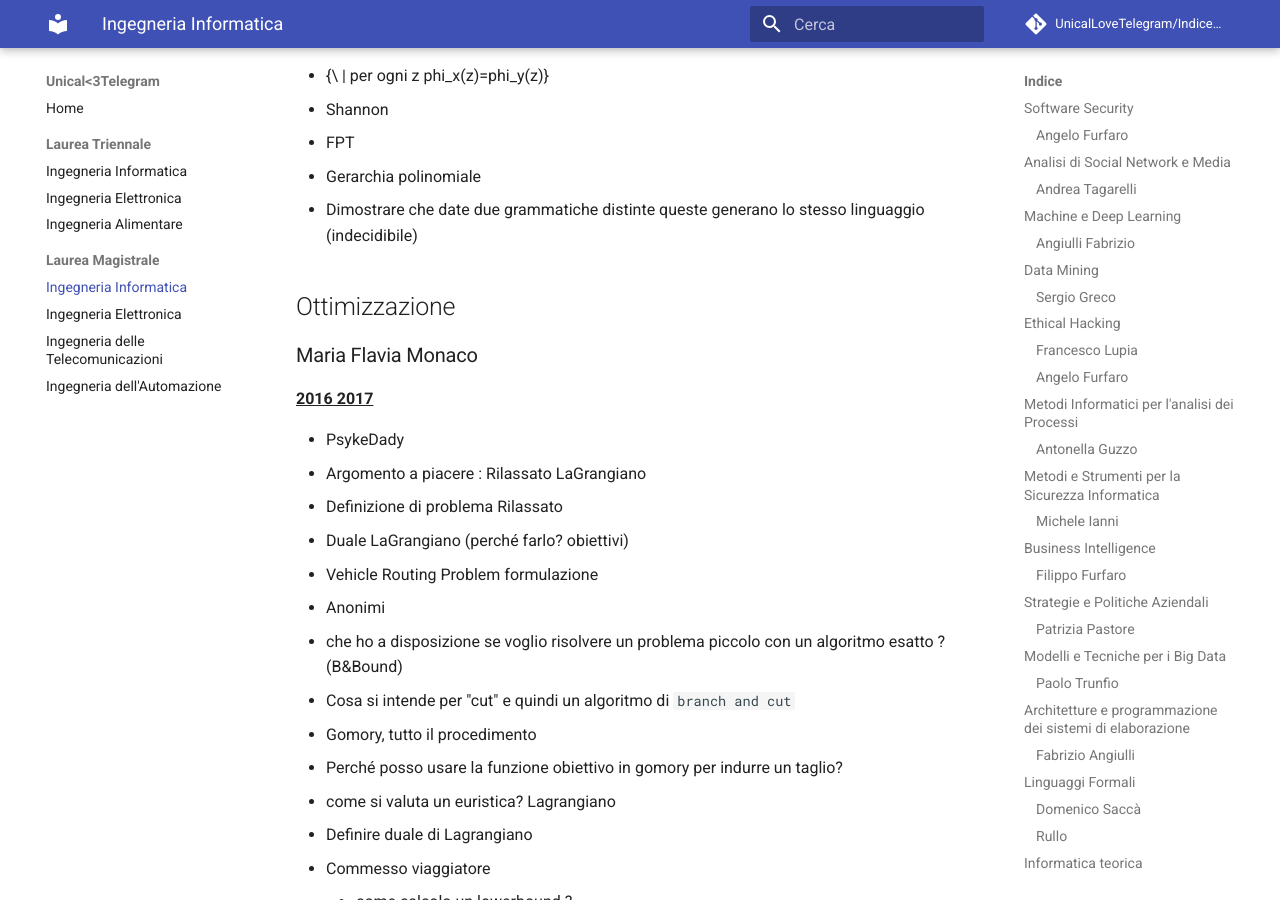
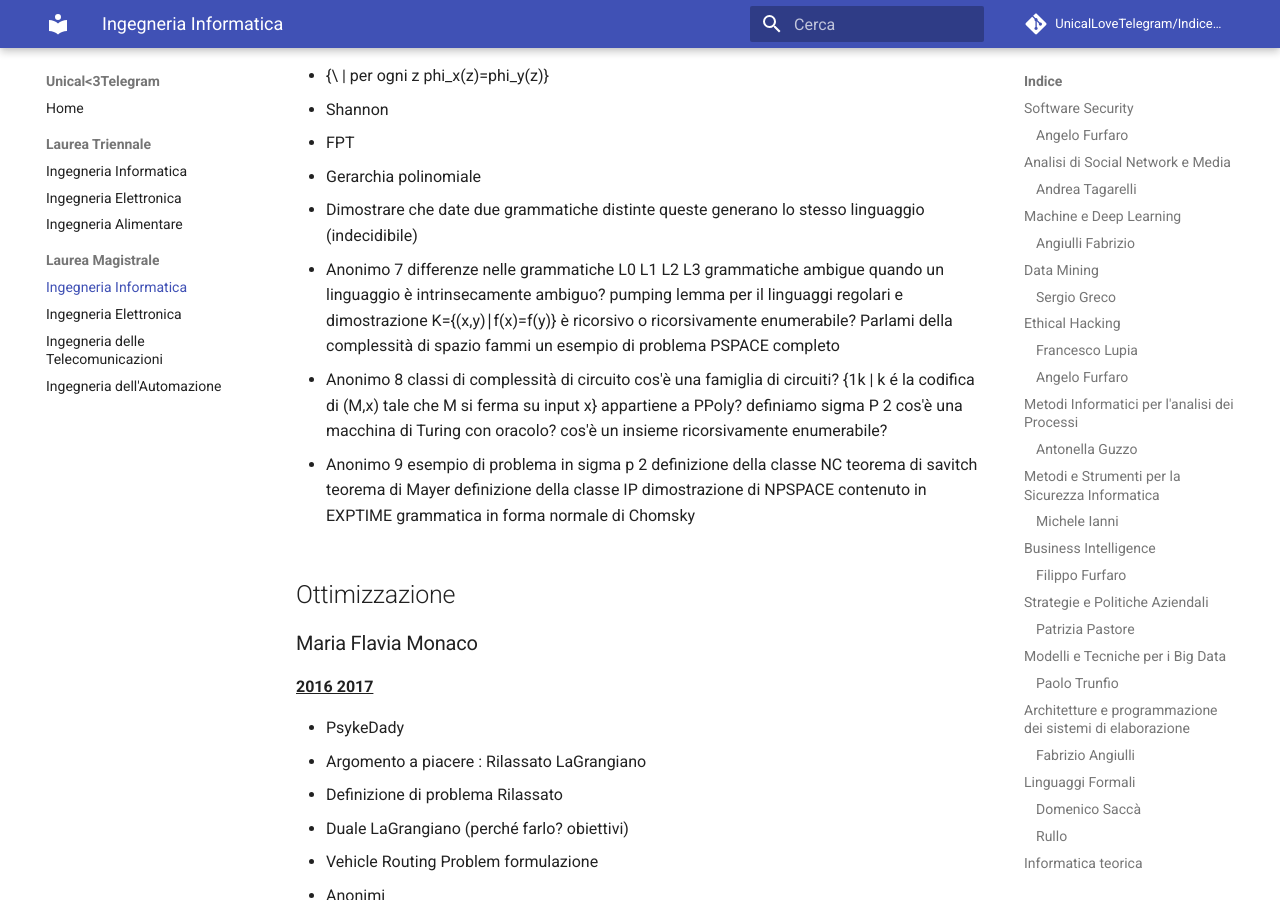
Before and after one commit to UnicalLoveTelegram/IndiceArgomentiOrale, an MkDocs documentation site: the page built from docs/laurea-magistrale/ingegneria-informatica.md, in a window 1280 px wide and 900 px high, scrolled down 36862 px. Built offline with MkDocs 1.6.1 and Material for MkDocs 9.7.7, drawn with Linux system fonts in a browser that asks for light colours; comment, search, counter and statistics services are not loaded.

Commit message:
testimonianze teorica palopoli
chiedo giusto una piccolissima guardata veloce ma dovrei aver fatto bene
tab+spazio

```diff
--- a/docs/laurea-magistrale/ingegneria-informatica.md
+++ b/docs/laurea-magistrale/ingegneria-informatica.md
@@ -1115,6 +1115,33 @@ rc(X):- u(X), not(r(X)).
   - FPT
   - Gerarchia polinomiale
   - Dimostrare che date due grammatiche distinte queste generano lo stesso linguaggio (indecidibile)
+
+- Anonimo 7
+	 differenze nelle grammatiche L0 L1 L2 L3
+	 grammatiche ambigue
+	 quando un linguaggio è intrinsecamente ambiguo?
+	 pumping lemma per il linguaggi regolari e dimostrazione
+	 K={(x,y)∣f(x)=f(y)} è ricorsivo o ricorsivamente enumerabile?
+	 Parlami della complessità di spazio
+	 fammi un esempio di problema PSPACE completo
+
+- Anonimo 8
+	 classi di complessità di circuito
+	 cos'è una famiglia di circuiti?
+	 {1k | k é la codifica di (M,x) tale che M si ferma su input x} appartiene a PPoly?
+	 definiamo sigma P 2
+	 cos'è una macchina di Turing con oracolo?
+	 cos'è un insieme ricorsivamente enumerabile?
+
+- Anonimo 9
+	 esempio di problema in sigma p 2
+	 definizione della classe NC
+	 teorema di savitch
+	 teorema di Mayer
+	 definizione della classe IP
+	 dimostrazione di NPSPACE contenuto in EXPTIME
+	 grammatica in forma normale di Chomsky
+
 
 ## Ottimizzazione
 
```
